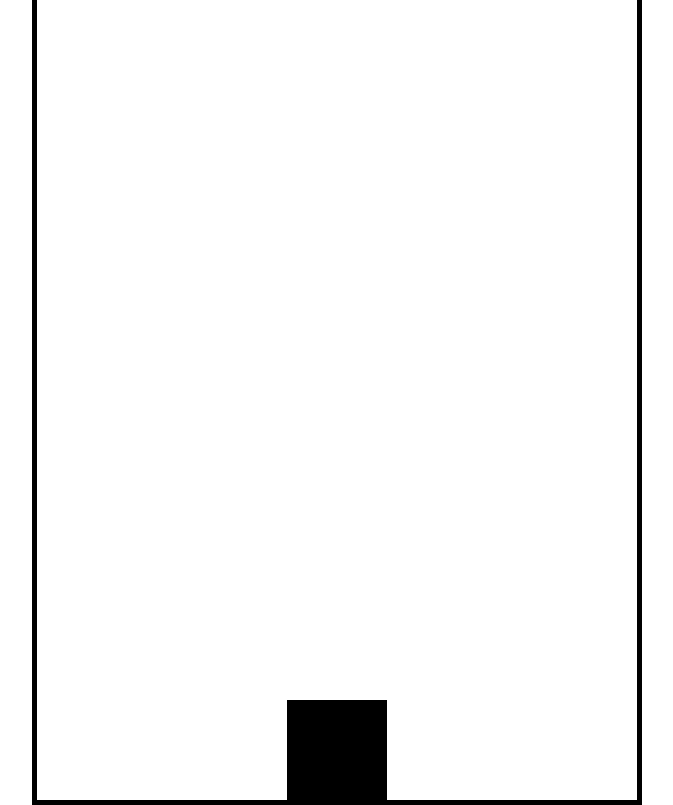
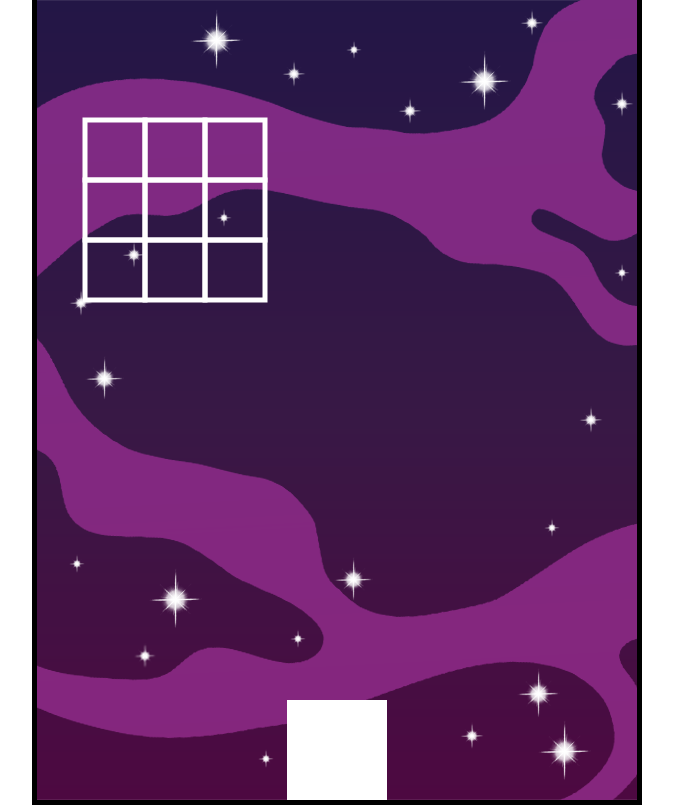
Before and after one commit to DatLe1108/space-invader, a plain HTML site: page index.html in a window 1280 px wide. Shown: the whole page, without its empty margins (303-976 px from the left). Drawn offline with Linux system fonts and the light colour scheme.

Commit message:
Add wave

```diff
--- a/script.js
+++ b/script.js
@@ -74,8 +74,68 @@ class Projectile {
   }
 }
 
-class Enemy {}
+class Enemy {
+  constructor(game, positionX, positionY) {
+    this.game = game;
+    this.width = this.game.enemySize;
+    this.height = this.game.enemySize;
+    this.x = 0;
+    this.y = 0;
+    this.positionX = positionX;
+    this.positionY = positionY;
+  }
 
+  draw(context) {
+    context.strokeRect(this.x, this.y, this.width, this.height);
+  }
+
+  update(waveX, waveY) {
+    this.x = waveX + this.positionX;
+    this.y = waveY + this.positionY;
+  }
+}
+
+class Wave {
+  constructor(game) {
+    this.game = game;
+    this.width = this.game.columns * this.game.enemySize;
+    this.heigh = this.game.rows * this.game.enemySize;
+    this.x = 0;
+    this.y = -this.heigh;
+    this.speedX = 3;
+    this.speedY = 0;
+    this.enemies = [];
+    this.create();
+  }
+
+  render(context) {
+    if (this.y < 0) {
+      this.y += 5;
+    }
+    this.speedY = 0;
+    if (this.x < 0 || this.x > this.game.width - this.width) {
+      this.speedX = -this.speedX;
+      this.speedY = this.game.enemySize;
+    }
+
+    this.x += this.speedX;
+    this.y += this.speedY;
+    this.enemies.forEach((enemy) => {
+      enemy.draw(context);
+      enemy.update(this.x, this.y);
+    });
+  }
+
+  create() {
+    for (let y = 0; y < this.game.rows; y++) {
+      for (let x = 0; x < this.game.columns; x++) {
+        const enemyX = x * this.game.enemySize;
+        const enemyY = y * this.game.enemySize;
+        this.enemies.push(new Enemy(this.game, enemyX, enemyY));
+      }
+    }
+  }
+}
 class Game {
   constructor(canvas) {
     this.canvas = canvas;
@@ -87,6 +147,13 @@ class Game {
     this.projectilesPool = [];
     this.numberOfProjectiles = 10;
     this.createProjectiles();
+
+    this.columns = 3;
+    this.rows = 3;
+    this.enemySize = 60;
+
+    this.waves = [];
+    this.waves.push(new Wave(this));
 
     //event listener
     window.addEventListener("keydown", (e) => {
@@ -114,6 +181,9 @@ class Game {
       projectile.update();
       projectile.draw(context);
     });
+    this.waves.forEach((wave) => {
+      wave.render(context);
+    });
   }
 
   // create projetiles object pool
@@ -134,6 +204,9 @@ window.addEventListener("load", function () {
   const ctx = canvas.getContext("2d");
   canvas.width = 600;
   canvas.height = 800;
+  ctx.fillStyle = "white";
+  ctx.strokeStyle = "white";
+  ctx.lineWidth = 5;
 
   const game = new Game(canvas);
 
--- a/style.css
+++ b/style.css
@@ -4,4 +4,5 @@
   top: 50%;
   left: 50%;
   translate: -50% -50%;
+  background: url("assets/background.png");
 }
```
Also changed, not shown: assets/background.png (added).
